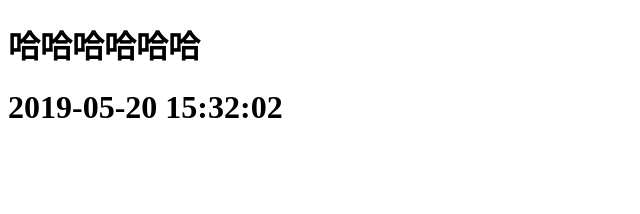
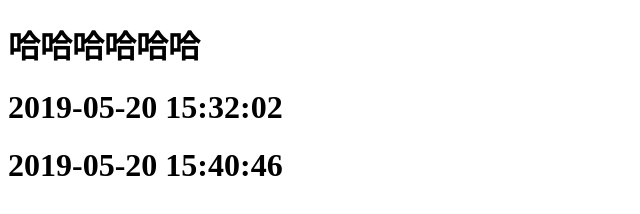
Before and after one commit to huanglou1994/test123, a plain HTML site: page index.html in a window 1280 px wide. Shown: the whole page, without its empty margins (0-640 px from the left). Drawn offline with Linux system fonts and the light colour scheme.

Commit message:
第四次

```diff
--- a/index.html
+++ b/index.html
@@ -13,5 +13,8 @@
     <h1>
         2019-05-20 15:32:02
     </h1>
+    <h1>
+        2019-05-20 15:40:46
+    </h1>
 </body>
 </html>
```
